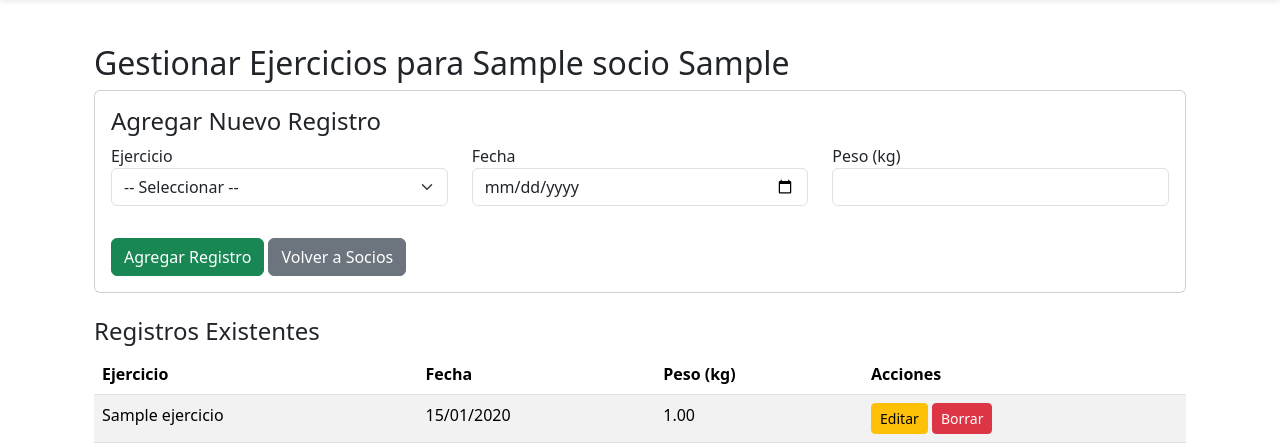
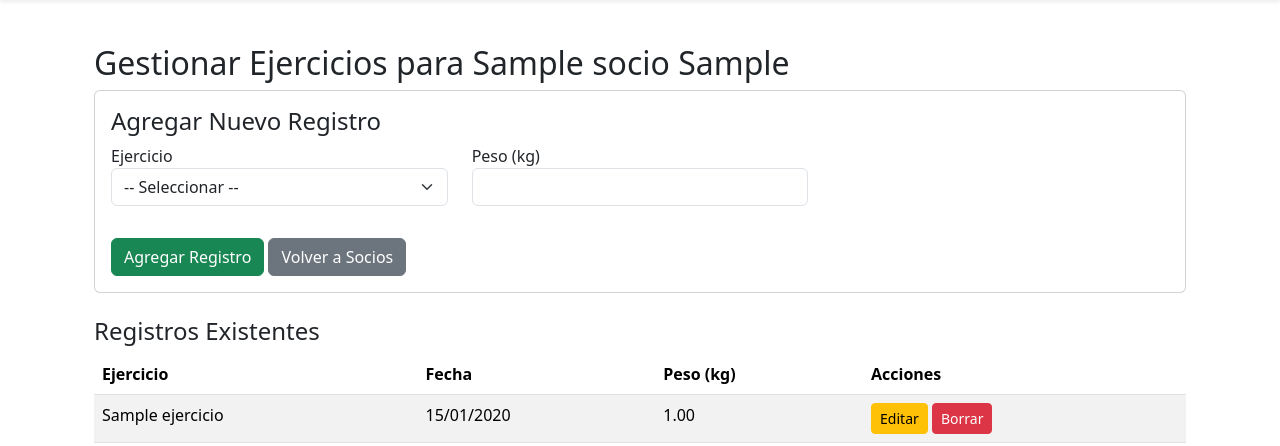
Before and after one commit to AgustinNormand/gymapp, a Django app: page /ejercicios/socio/1/gestionar/ in a window 1280 px wide. Shown: the part 56-502 px from the top of the page. Run offline with Django 5.2, Linux system fonts and the light colour scheme; tables that the repository leaves empty hold one stand-in row (values such as "Sample post").

Commit message:
Refactor exercise registration: remove date input, use today's date for records, and add existence check with user feedback

```diff
--- a/ejercicios/templates/ejercicios/gestionar_registros.html
+++ b/ejercicios/templates/ejercicios/gestionar_registros.html
@@ -24,11 +24,6 @@
                     </div>
 
                     <div class="col-md-4 mb-3">
-                        <label for="fecha">Fecha</label>
-                        <input type="date" name="fecha" id="fecha" class="form-control" required>
-                    </div>
-
-                    <div class="col-md-4 mb-3">
                         <label for="peso">Peso (kg)</label>
                         <input type="number" step="0.01" name="peso" id="peso" class="form-control" required>
                     </div>
@@ -50,7 +45,7 @@
                 <th>Ejercicio</th>
                 <th>Fecha</th>
                 <th>Peso (kg)</th>
-                <th>Acciones</th> <!-- Nuevo -->
+                <th>Acciones</th>
             </tr>
         </thead>
         <tbody>
--- a/ejercicios/views.py
+++ b/ejercicios/views.py
@@ -1,6 +1,8 @@
 from django.shortcuts import render, get_object_or_404, redirect
 from socios.models import Socio
 from .models import Ejercicio, RegistroEjercicio
+from datetime import date
+from django.contrib import messages
 
 def gestionar_registros(request, socio_id):
     socio = get_object_or_404(Socio, id=socio_id)
@@ -9,18 +11,32 @@ def gestionar_registros(request, socio_id):
 
     if request.method == 'POST':
         ejercicio_id = request.POST.get('ejercicio')
-        fecha = request.POST.get('fecha')
         peso = request.POST.get('peso')
 
-        if ejercicio_id and fecha and peso:
+        if ejercicio_id and peso:
             ejercicio = get_object_or_404(Ejercicio, id=ejercicio_id)
-            RegistroEjercicio.objects.create(
+            hoy = date.today()
+
+            # Verificamos si ya existe un registro para ese socio, ejercicio y día
+            existe = RegistroEjercicio.objects.filter(
                 socio=socio,
                 ejercicio=ejercicio,
-                fecha=fecha,
-                peso=peso
-            )
+                fecha=hoy
+            ).exists()
+
+            if existe:
+                messages.warning(request, f"Ya hay un registro de hoy para el ejercicio {ejercicio.nombre}.")
+            else:
+                RegistroEjercicio.objects.create(
+                    socio=socio,
+                    ejercicio=ejercicio,
+                    fecha=hoy,
+                    peso=peso
+                )
+                messages.success(request, f"Registro agregado correctamente para {ejercicio.nombre}.")
+
             return redirect('ejercicios:gestionar_registros', socio_id=socio.id)
+
 
     return render(request, 'ejercicios/gestionar_registros.html', {
         'socio': socio,
```
Also changed, not shown: README.md.
